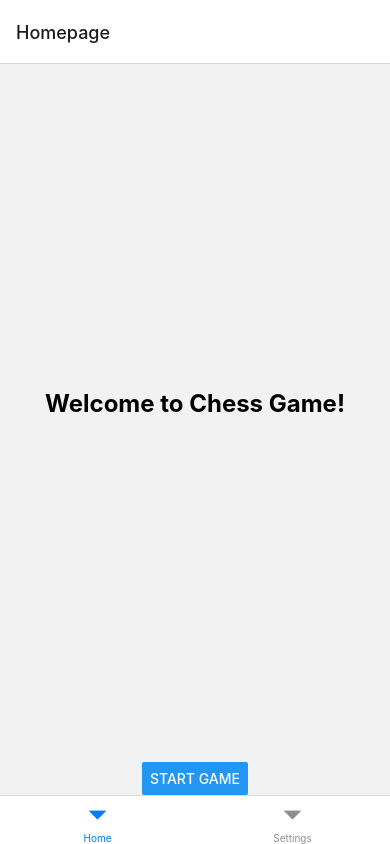
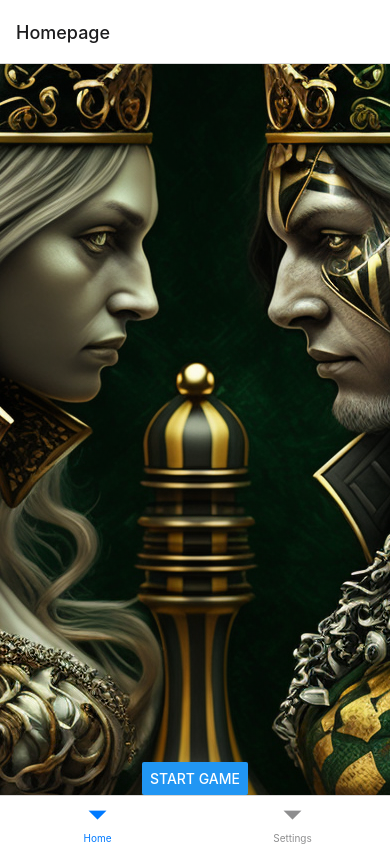
Before and after one commit to OP2-CheckMate/OnlineChessFront, a React Native app: screen /Home in a window 390 px wide. Built offline with nearby package versions, Linux system fonts and the light colour scheme.

Commit message:
Fronpage Pic

```diff
--- a/components/Homepage.tsx
+++ b/components/Homepage.tsx
@@ -7,7 +7,7 @@ const Homepage = ({ navigation } : any) => {
   return (
     <>
       <View style={styles.container}>
-        <Image source={require('..images/ChessGameFrontpagePic.png')} />
+        <Image source={require('./images/ChessGameFrontpagePic.png')} />
         <Text style={styles.title}>Welcome to Chess Game!</Text>
       </View>
       <View style={styles.buttonContainer}>
```
Also changed, not shown: components/images/ChessGameFrontpagePic.png (renamed from images/ChessGameFrontpagePic.png).
